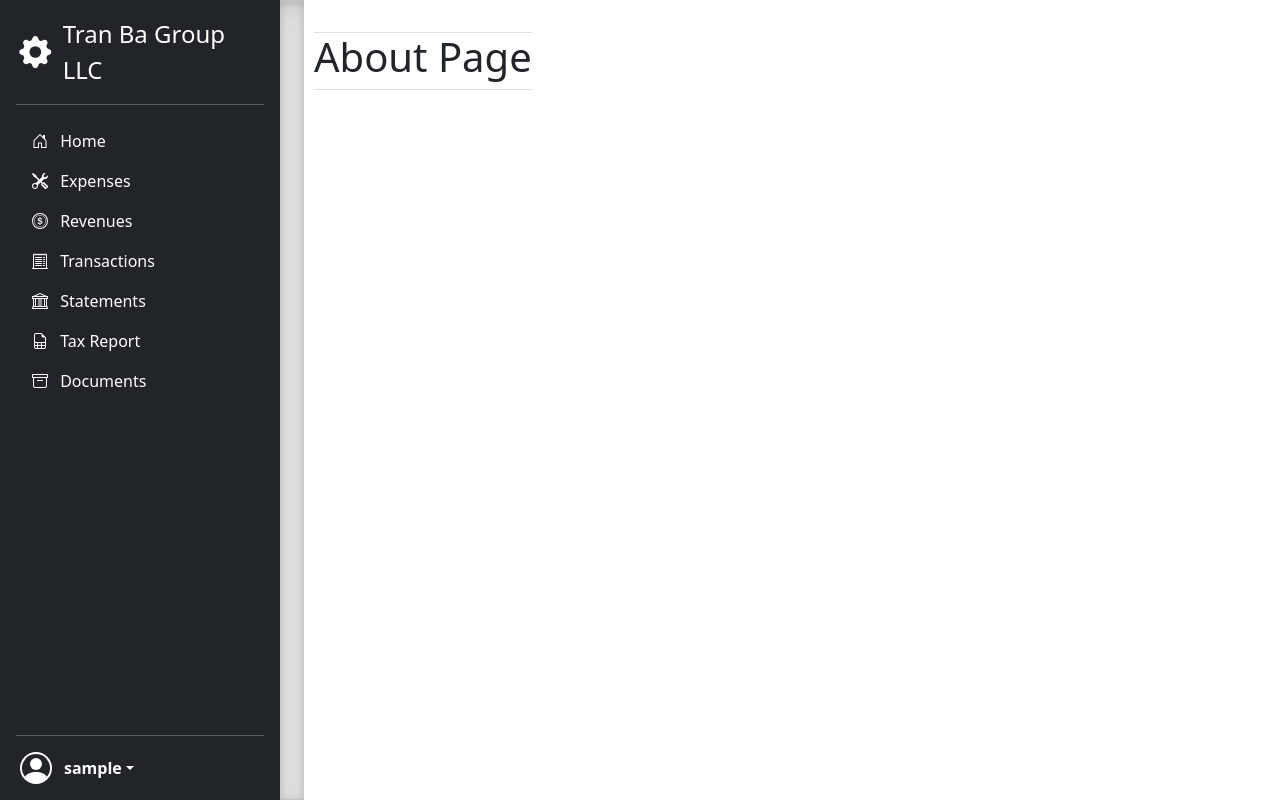
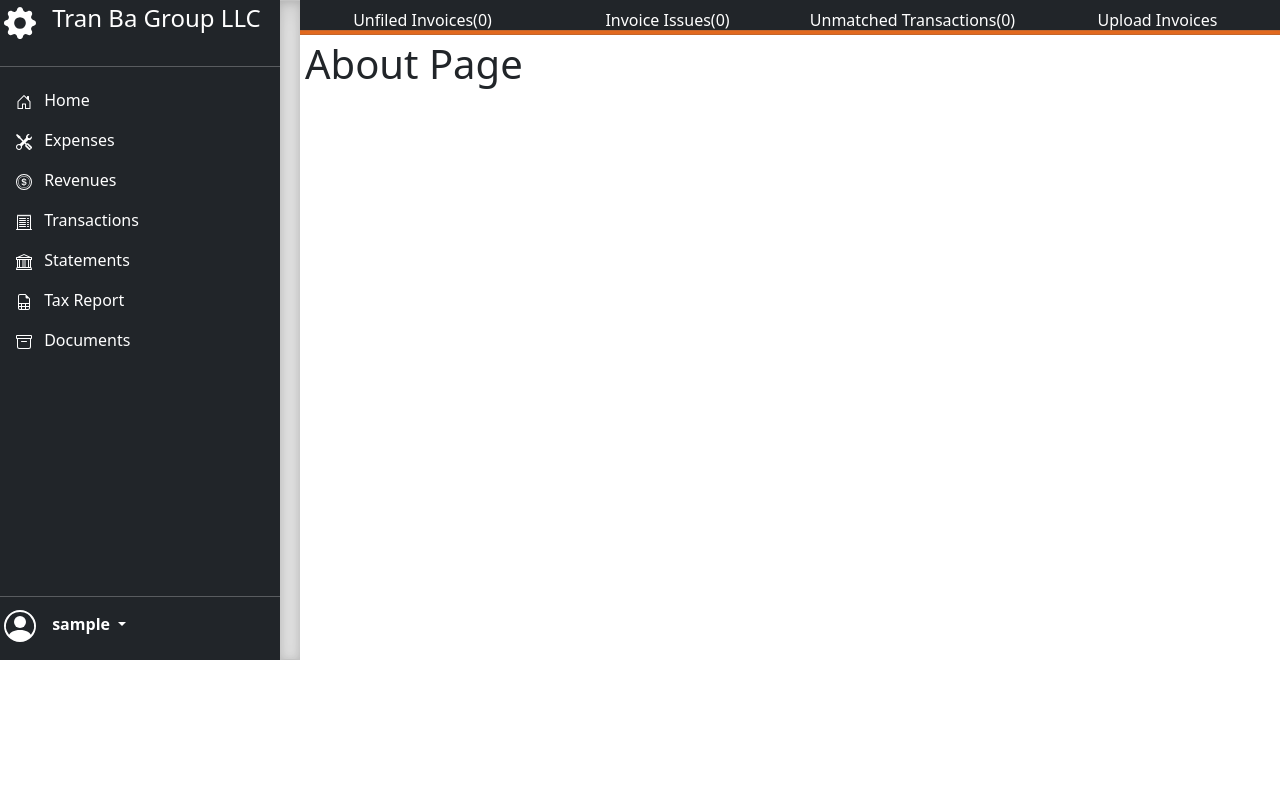
Before and after one commit to duybtr/tbi, a Django app: page /about/ in a window 1280 px wide. Run offline with Django 3.2, Linux system fonts and the light colour scheme; the visitor is signed in with stand-in values (Sample User, id 1); data that the repository does not hold is empty; parts of the project's set-up code (start-up, migrations or seed data) failed here and were passed over; some libraries are stand-ins or nearby versions.

Commit message:
updated ui to grid layout

```diff
--- a/static/css/sidebars.css
+++ b/static/css/sidebars.css
@@ -1,33 +1,55 @@
-body {
-  min-height: 100vh;
-  min-height: -webkit-fill-available;
+main {
+  display: grid;
+  grid-template-columns: 280px auto 980px;
 }
 
-html {
-  height: -webkit-fill-available;
+.left-panel {
+  display: grid;
+  grid-template-rows: 50px 30px 500px 30px 50px;
 }
 
-main {
-  display: flex;
-  flex-wrap: nowrap;
-  height: 100vh;
-  height: -webkit-fill-available;
-  max-height: 100vh;
-  overflow-x: auto;
-  overflow-y: hidden;
-}
-
-.b-example-divider {
-  flex-shrink: 0;
-  width: 1.5rem;
-  height: 100vh;
+.sidebar-divider {
+  height: auto;
+  width: 20px;
   background-color: rgba(0, 0, 0, .1);
   border: solid rgba(0, 0, 0, .15);
   border-width: 1px 0;
   box-shadow: inset 0 .5em 1.5em rgba(0, 0, 0, .1), inset 0 .125em .5em rgba(0, 0, 0, .15);
-  margin-right: 10px;
+  margin-right: 0px;
 }
 
+#sidebar-menu {
+  display: grid;
+}
+
+.right-panel {
+  display: grid;
+  grid-template-rows: 30px 5px auto;
+}
+
+.bi {
+  fill: currentColor;
+}
+
+.c-example-divider {
+  height: 5px;
+  background-color: rgba(224, 94, 14, 0.842);
+  border: solid rgba(0, 0, 0, .15);
+  border-width: 1px 0;
+  box-shadow: inset 0 .5em 1.5em rgba(224, 94, 14, 0.353), inset 0 .125em .5em rgba(224, 94, 14, 0.353);
+}
+
+.top-nav {
+  /* height: 30px; */
+  display: grid;
+  grid-template-columns: repeat(4, 1fr);
+  text-align: center;
+}
+
+.content {
+  margin: 5px;
+}
+/*
 .bi {
   vertical-align: -.125em;
   pointer-events: none;
@@ -87,4 +109,4 @@ main {
 }
 
 .fw-semibold { font-weight: 600; }
-.lh-tight { line-height: 1.25; }
+.lh-tight { line-height: 1.25; } */
--- a/templates/_base.html
+++ b/templates/_base.html
@@ -11,10 +11,7 @@
   </head>
   <body hx-headers='{"X-CSRFToken": "{{ csrf_token }}"}'>
     <svg xmlns="http://www.w3.org/2000/svg" style="display: none;">
-      <symbol id="bootstrap" viewBox="0 0 118 94">
-        <title>Bootstrap</title>
-        <path fill-rule="evenodd" clip-rule="evenodd" d="M24.509 0c-6.733 0-11.715 5.893-11.492 12.284.214 6.14-.064 14.092-2.066 20.577C8.943 39.365 5.547 43.485 0 44.014v5.972c5.547.529 8.943 4.649 10.951 11.153 2.002 6.485 2.28 14.437 2.066 20.577C12.794 88.106 17.776 94 24.51 94H93.5c6.733 0 11.714-5.893 11.491-12.284-.214-6.14.064-14.092 2.066-20.577 2.009-6.504 5.396-10.624 10.943-11.153v-5.972c-5.547-.529-8.934-4.649-10.943-11.153-2.002-6.484-2.28-14.437-2.066-20.577C105.214 5.894 100.233 0 93.5 0H24.508zM80 57.863C80 66.663 73.436 72 62.543 72H44a2 2 0 01-2-2V24a2 2 0 012-2h18.437c9.083 0 15.044 4.92 15.044 12.474 0 5.302-4.01 10.049-9.119 10.88v.277C75.317 46.394 80 51.21 80 57.863zM60.521 28.34H49.948v14.934h8.905c6.884 0 10.68-2.772 10.68-7.727 0-4.643-3.264-7.207-9.012-7.207zM49.948 49.2v16.458H60.91c7.167 0 10.964-2.876 10.964-8.281 0-5.406-3.903-8.178-11.425-8.178H49.948z"></path>
-      </symbol>
+
       <symbol id="home" viewBox="0 0 16 16">
         <path d="M8.354 1.146a.5.5 0 0 0-.708 0l-6 6A.5.5 0 0 0 1.5 7.5v7a.5.5 0 0 0 .5.5h4.5a.5.5 0 0 0 .5-.5v-4h2v4a.5.5 0 0 0 .5.5H14a.5.5 0 0 0 .5-.5v-7a.5.5 0 0 0-.146-.354L13 5.793V2.5a.5.5 0 0 0-.5-.5h-1a.5.5 0 0 0-.5.5v1.293L8.354 1.146zM2.5 14V7.707l5.5-5.5 5.5 5.5V14H10v-4a.5.5 0 0 0-.5-.5h-3a.5.5 0 0 0-.5.5v4H2.5z"/>
       </symbol>
@@ -121,16 +118,15 @@
     </svg>
 
     <main>
-      <h1 class="visually-hidden">Sidebars examples</h1>
-
-      <div class="d-flex flex-column flex-shrink-0 p-3 text-white bg-dark" style="width: 280px;">
-        <a href="/" class="d-flex align-items-center mb-3 mb-md-0 me-md-auto text-white text-decoration-none">
+        <div class="left-panel text-white bg-dark">
+            <div>
+                <a href="/" class="text-white text-decoration-none">
                     <svg class="bi me-2" width="40" height="32"><use xlink:href="#gear-fill"/></svg>
                     <span class="fs-4">Tran Ba Group LLC</span>
                 </a>
+            </div>
             <hr>
-
-        <ul class="nav nav-pills flex-column mb-auto" id="sidebar_menu">
+          <ul class="nav nav-pills mb-auto" id="sidebar-menu">
             <li class="nav-item">
               {% url 'home' as home_url %}
               <a href="{{ home_url }}" class="nav-link text-white {% if request.path == home_url %} active {% else %} '' {% endif %}" data-toggle="pill" aria-current="page">
@@ -184,12 +180,11 @@
                 Documents
               </a>
             </li>
-
           </ul>
           <hr>
           {% if user.is_authenticated %}
           <div class="dropdown">
-            <a href="#" class="d-flex align-items-center text-white text-decoration-none dropdown-toggle" id="dropdownUser1" data-bs-toggle="dropdown" aria-expanded="false">
+            <a href="#" class="align-items-center text-white text-decoration-none dropdown-toggle" id="dropdownUser1" data-bs-toggle="dropdown" aria-expanded="false">
               <svg class="bi me-2" width="40" height="32"><use xlink:href="#people-circle"/></svg>
               <strong>{{user.username}}</strong>
             </a>
@@ -202,27 +197,28 @@
               <li><a class="dropdown-item" href="{% url 'logout' %}">Sign out</a></li>
             </ul>
           </div>
-        </div>
+
           {% else %}
             <a class="p-2 text-dark" href="{% url 'login' %}">Log In</a>
           {% endif %}
 
 
-      <div class="b-example-divider"></div>
+        </div>
+        <div class="sidebar-divider"></div>
 
-      <!-- Main content starts -->
-      <div class="d-flex flex-column align-items-stretch flex-shrink-0 bg-white" style="width: auto;">
-        <span class="d-flex align-items-center flex-shrink-0 p-3 link-dark text-decoration-none border-bottom">
-        {% block top_nav %}
-        {% endblock top_nav %}
-        </span>
-
-        <div class="list-group list-group-flush border-bottom scrollarea">
+        <div class="right-panel">
+          <div class="top-nav bg-dark">
+            <a class="p-2 text-white text-decoration-none" href="{% url 'raw_invoices' %}">Unfiled Invoices({{ unfiled_invoice_count }})</a>
+            <a class="p-2 text-white text-decoration-none" href="{% url 'review_invoices' %}">Invoice Issues({{ review_invoice_count }})</a>
+            <a class="p-2 text-white text-decoration-none" href="{% url 'unmatched_transaction_list' %}">Unmatched Transactions({{ unmatched_transactions_count }})</a>
+            <a class="p-2 text-white text-decoration-none" href="{% url 'upload_multiple_invoices' %}">Upload Invoices</a>
+          </div>
+          <div class="c-example-divider"></div>
+          <div class="content">
             {% block content %}
             {% endblock content %}
           </div>
         </div>
-      <!-- Main content ends  -->
     </main>
     <script src="https://unpkg.com/htmx.org@1.9.2" integrity="sha384-L6OqL9pRWyyFU3+/bjdSri+iIphTN/bvYyM37tICVyOJkWZLpP2vGn6VUEXgzg6h" crossorigin="anonymous"></script>
     <script src="https://cdn.jsdelivr.net/npm/bootstrap@5.2.2/dist/js/bootstrap.bundle.min.js" integrity="sha384-OERcA2EqjJCMA+/3y+gxIOqMEjwtxJY7qPCqsdltbNJuaOe923+mo//f6V8Qbsw3" crossorigin="anonymous"></script>
--- a/templates/transactions/partial/expense_list.html
+++ b/templates/transactions/partial/expense_list.html
@@ -1,6 +1,5 @@
 {% load humanize %}
 <button class='btn text-white bg-primary' hx-get="{% url 'add_expense' %}" hx-target="next tbody" hx-swap="afterbegin" >Add a new expense</button>
-<br/>
 <br/>
 <table class="table">
     <thead>
--- a/templates/transactions/partial/matching_expense_row.html
+++ b/templates/transactions/partial/matching_expense_row.html
@@ -11,6 +11,6 @@
     {% url 'edit_matching_expense' target_transaction.pk expense.pk as edit_matching_expense_url %}
     {% include 'transactions/partial/buttons/edit_row_button.html' with url=edit_matching_expense_url %}
     {% url 'delete_expense' expense.pk as expense_delete_url %}
-    {% include 'transactions/partial/buttons/delete_expense_button.html' with url=expense_delete_url %}
+    {% include 'transactions/partial/buttons/delete_row_button.html' with url=expense_delete_url %}
 
 </tr>
--- a/templates/transactions/partial/revenue_list.html
+++ b/templates/transactions/partial/revenue_list.html
@@ -1,6 +1,5 @@
 {% load humanize %}
 <button class='btn text-white bg-primary' hx-get="{% url 'add_revenue' %}" hx-target="next tbody" hx-swap="afterbegin" >Add a new revenue</button>
-<br/>
 <br/>
 <table class="table table-striped w-100 d-block d-md-table">
     <thead>
--- a/transactions/views.py
+++ b/transactions/views.py
@@ -161,6 +161,7 @@ class TransactionListView(LoginRequiredMixin, ListView):
         return Transaction.objects.filter(q).order_by('-transaction_date', 'statement__statement_type', 'statement__account_number')
 
     def get(self, request, *args, **kwargs):
+        #import pdb; pdb.set_trace()
         results = self.get_queryset()
         page_obj = get_paginator_object(results, 50, request)
         return render(request, self.template_name, {'page_obj': page_obj})
```
Also changed, not shown: templates/_base_paginated_results.html (+4 -6 lines), templates/home.html (+7 -7 lines), static/css/main.css (line endings or trailing spaces). Lines whose indentation alone changed are shown as unchanged.
